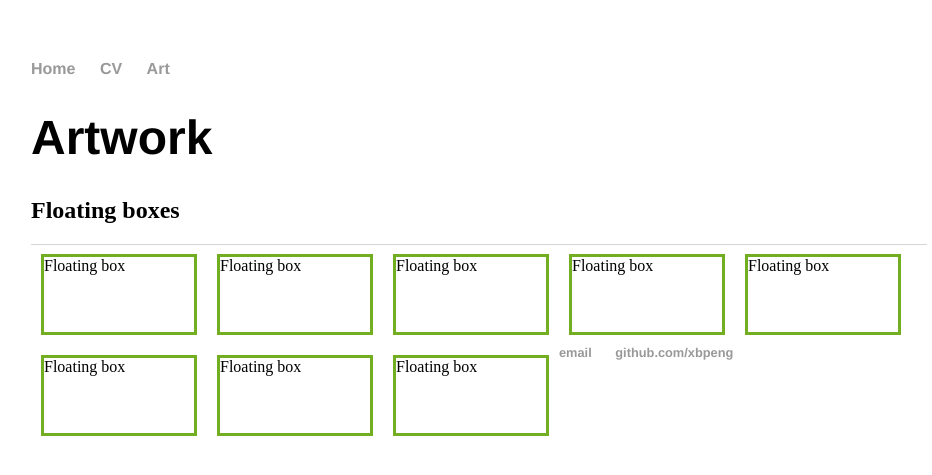
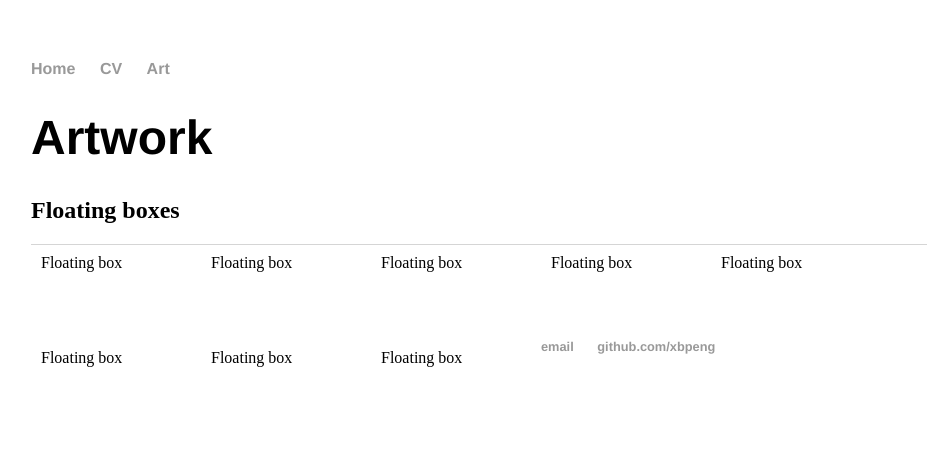
Before and after one commit to xbpeng/xbpeng.github.io, a Jekyll site: the page built from blog/index.html, in a window 1280 px wide. Shown: the top 475 px of the page, without its empty margins (161-1093 px from the left). Built offline with Jekyll 4.4.1, drawn with Linux system fonts in a browser that asks for light colours.

Commit message:
Update index.html

```diff
--- a/blog/index.html
+++ b/blog/index.html
@@ -10,7 +10,7 @@ title: Artwork
 	    width: 150px;
 	    height: 75px;
 	    margin: 10px;
-    border: 3px solid #73AD21;
+	    border: 3px;
 	}
 	</style>
 	</head>
```
Lines whose indentation alone changed are shown as unchanged.
